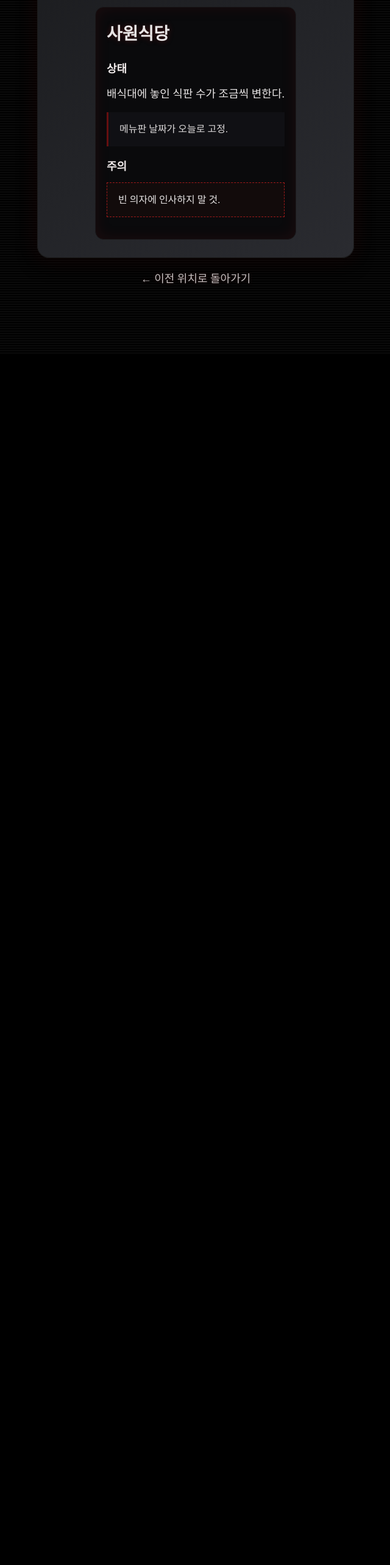
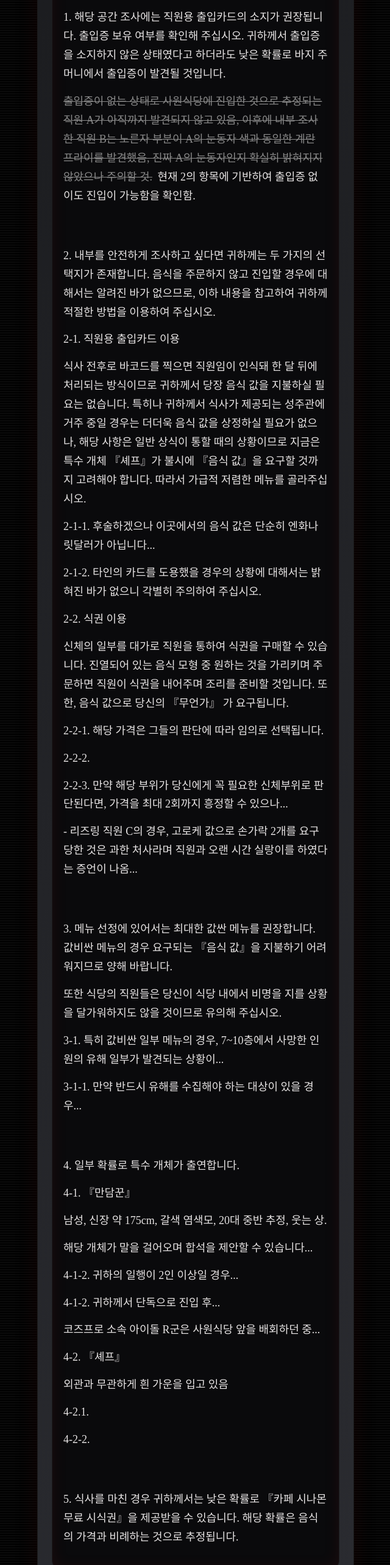
Before and after one commit to KJW-623/YOURCAST, a React (Create React App) app: page /manual/9f/10/cafeteria in a window 1280 px wide. Shown: the part 220-2786 px from the top of the page at 61% size, without its empty margins (319-959 px from the left). Before the commit the page ends 800 px from the top, so only its background shows below. Built offline with nearby package versions, Linux system fonts and the light colour scheme; a web font is replaced by a local one.

Commit message:
10층 지침서 수정

```diff
--- a/src/Home/manual/floor/Floor10Cafeteria.js
+++ b/src/Home/manual/floor/Floor10Cafeteria.js
@@ -4,28 +4,102 @@ import './FloorCommon.css';
 
 export default function Floor10Cafeteria() {
     const navigate = useNavigate();
+
     return (
         <div className="elev-page">
-            <div className="elev-panel">
+            <div className="elev-panel" style={{ padding: '32px 24px' }}>
                 <div className="elev-display">
-                    <span className="elev-range">10F</span>
+                    <span className="elev-range">10F · 사원식당</span>
                     <span className="elev-indicator" />
-                    <span className="current-floor">Cafeteria</span>
                 </div>
-                <div className="manual-doc">
+                <article className="manual-doc">
                     <h1 className="doc-title">사원식당</h1>
+
                     <div className="doc-section">
-                        <h2>상태</h2>
-                        <p className="doc-p">배식대에 놓인 식판 수가 조금씩 변한다.</p>
-                        <span className="doc-note">메뉴판 날짜가 오늘로 고정.</span>
+                        <p className="doc-p">
+                            1. 해당 공간 조사에는 직원용 출입카드의 소지가 권장됩니다. 출입증 보유 여부를 확인해 주십시오.
+                            귀하께서 출입증을 소지하지 않은 상태였다고 하더라도 낮은 확률로 바지 주머니에서 출입증이 발견될 것입니다.
+                        </p>
+
+                        <p className="doc-p">
+                            <span className="hub-strike">출입증이 없는 상태로 사원식당에 진입한 것으로 추정되는 직원 A가 아직까지 발견되지 않고 있음,
+                            이후에 내부 조사한 직원 B는 노른자 부분이 A의 눈동자 색과 동일한 계란 프라이를 발견했음,
+                            진짜 A의 눈동자인지 확실히 밝혀지지 않았으나 주의할 것.</span> <span>현재 2의 항목에 기반하여 출입증 없이도 진입이 가능함을 확인함.</span>
+                            </p>
                     </div>
+                    <br/>
                     <div className="doc-section">
-                        <h2>주의</h2>
-                        <div className="doc-warning">빈 의자에 인사하지 말 것.</div>
+                        <p className="doc-p">
+                            2. 내부를 안전하게 조사하고 싶다면 귀하께는 두 가지의 선택지가 존재합니다.
+                            음식을 주문하지 않고 진입할 경우에 대해서는 알려진 바가 없으므로,
+                            이하 내용을 참고하여 귀하께 적절한 방법을 이용하여 주십시오.
+                        </p>
+                        <p className="doc-p">2-1. 직원용 출입카드 이용</p>
+                        <p className="doc-p">
+                            식사 전후로 바코드를 찍으면 직원임이 인식돼 한 달 뒤에 처리되는 방식이므로 귀하께서 당장 음식 값을
+                            지불하실 필요는 없습니다. 특히나 귀하께서 식사가 제공되는 성주관에 거주 중일 경우는 더더욱 음식 값을
+                            상정하실 필요가 없으나, 해당 사항은 일반 상식이 통할 때의 상황이므로 지금은 특수 개체 『셰프』가 불시에
+                            『음식 값』을 요구할 것까지 고려해야 합니다. 따라서 가급적 저렴한 메뉴를 골라주십시오.
+                        </p>
+                        <p className="doc-p">2-1-1. 후술하겠으나 이곳에서의 음식 값은 단순히 엔화나 릿달러가 아닙니다...</p>
+                        <p className="doc-p">2-1-2. 타인의 카드를 도용했을 경우의 상황에 대해서는 밝혀진 바가 없으니 각별히 주의하여 주십시오.</p>
+                        <p className="doc-p">2-2. 식권 이용</p>
+                        <p className="doc-p">
+                            신체의 일부를 대가로 직원을 통하여 식권을 구매할 수 있습니다.
+                            진열되어 있는 음식 모형 중 원하는 것을 가리키며 주문하면 직원이 식권을 내어주며 조리를 준비할 것입니다.
+                            또한, 음식 값으로 당신의 『무언가』 가 요구됩니다.
+                        </p>
+                        <p className="doc-p">2-2-1. 해당 가격은 그들의 판단에 따라 임의로 선택됩니다.</p>
+                        <p className="doc-p">2-2-2.</p>
+                        <p className="doc-p">
+                            2-2-3. 만약 해당 부위가 당신에게 꼭 필요한 신체부위로 판단된다면, 가격을 최대 2회까지 흥정할 수 있으나...
+                        </p>
+                        <p className="doc-p">
+                            - 리즈링 직원 C의 경우, 고로케 값으로 손가락 2개를 요구당한 것은 과한 처사라며 직원과 오랜 시간
+                            실랑이를 하였다는 증언이 나옴...
+                        </p>
                     </div>
-                </div>
+                    <br/>
+                    <div className="doc-section">
+                        <p className="doc-p">
+                            3. 메뉴 선정에 있어서는 최대한 값싼 메뉴를 권장합니다. 값비싼 메뉴의 경우 요구되는 『음식 값』을 지불하기
+                            어려워지므로 양해 바랍니다.
+                        </p>
+                        <p className="doc-p">또한 식당의 직원들은 당신이 식당 내에서 비명을 지를 상황을 달가워하지도 않을 것이므로 유의해 주십시오.</p>
+                        <p className="doc-p">3-1. 특히 값비싼 일부 메뉴의 경우, 7~10층에서 사망한 인원의 유해 일부가 발견되는 상황이...</p>
+                        <p className="doc-p">3-1-1. 만약 반드시 유해를 수집해야 하는 대상이 있을 경우...</p>
+                    </div>
+                    <br/>
+                    <div className="doc-section">
+                        <p className="doc-p">4. 일부 확률로 특수 개체가 출연합니다.</p>
+
+                        <p className="doc-p">4-1. 『만담꾼』</p>
+                        <p className="doc-p">남성, 신장 약 175cm, 갈색 염색모, 20대 중반 추정, 웃는 상.</p>
+                        <p className="doc-p">해당 개체가 말을 걸어오며 합석을 제안할 수 있습니다...</p>
+                        <p className="doc-p">4-1-2. 귀하의 일행이 2인 이상일 경우...</p>
+                        <p className="doc-p">4-1-2. 귀하께서 단독으로 진입 후...</p>
+                        <p className="doc-p">코즈프로 소속 아이돌 R군은 사원식당 앞을 배회하던 중...</p>
+
+                        <p className="doc-p">4-2. 『셰프』</p>
+                        <p className="doc-p">외관과 무관하게 흰 가운을 입고 있음</p>
+                        <p className="doc-p">4-2.1.</p>
+                        <p className="doc-p">4-2-2.</p>
+                    </div>
+                    <br/>
+                    <div className="doc-section">
+                        <p className="doc-p">
+                            5. 식사를 마친 경우 귀하께서는 낮은 확률로 『카페 시나몬 무료 시식권』을 제공받을 수 있습니다.
+                            해당 확률은 음식의 가격과 비례하는 것으로 추정됩니다.
+                        </p>
+                    </div>
+                </article>
             </div>
-            <button className="back-link" onClick={() => navigate('/manual/9f/10')}>← 이전 위치로 돌아가기</button>
+
+            <div style={{ display: 'flex', gap: 12 }}>
+                <button className="back-link" onClick={() => navigate('/manual/9f/10')}>
+                    ← 이전 위치로 돌아가기
+                </button>
+            </div>
         </div>
     );
 }
--- a/src/Home/manual/floor/Floor10Meeting.js
+++ b/src/Home/manual/floor/Floor10Meeting.js
@@ -5,27 +5,23 @@ import './FloorCommon.css';
 export default function Floor10Meeting() {
     const navigate = useNavigate();
     return (
-        <div className="elev-page">
-            <div className="elev-panel">
+        <div className="elev-page restricted-page">
+            <div className="elev-panel" style={{ padding: '32px 24px' }}>
                 <div className="elev-display">
-                    <span className="elev-range">10F</span>
+                    <span className="elev-range">10F · 미팅룸</span>
                     <span className="elev-indicator" />
-                    <span className="current-floor">Meeting Room</span>
                 </div>
-                <div className="manual-doc">
-                    <h1 className="doc-title">미팅룸</h1>
-                    <div className="doc-section">
-                        <h2>상태</h2>
-                        <p className="doc-p">화이트보드 글씨가 회의 안건과 다르게 바뀐다.</p>
-                        <span className="doc-note">스피커폰에 알 수 없는 참가자 표시.</span>
-                    </div>
-                    <div className="doc-section">
-                        <h2>주의</h2>
-                        <div className="doc-warning">끝나지 않은 회의 초대 수락 금지.</div>
-                    </div>
-                </div>
+                <article className="manual-doc">
+                    <p className="restricted-message">
+                        이 구역의 정보는 현재 공개되지 않습니다.
+                    </p>
+                </article>
             </div>
-            <button className="back-link" onClick={() => navigate('/manual/9f/10')}>← 이전 위치로 돌아가기</button>
+            <div style={{ display: 'flex', gap: 12 }}>
+                <button className="back-link" onClick={() => navigate('/manual/9f/10')}>
+                    ← 이전 위치로 돌아가기
+                </button>
+            </div>
         </div>
     );
 }
```
